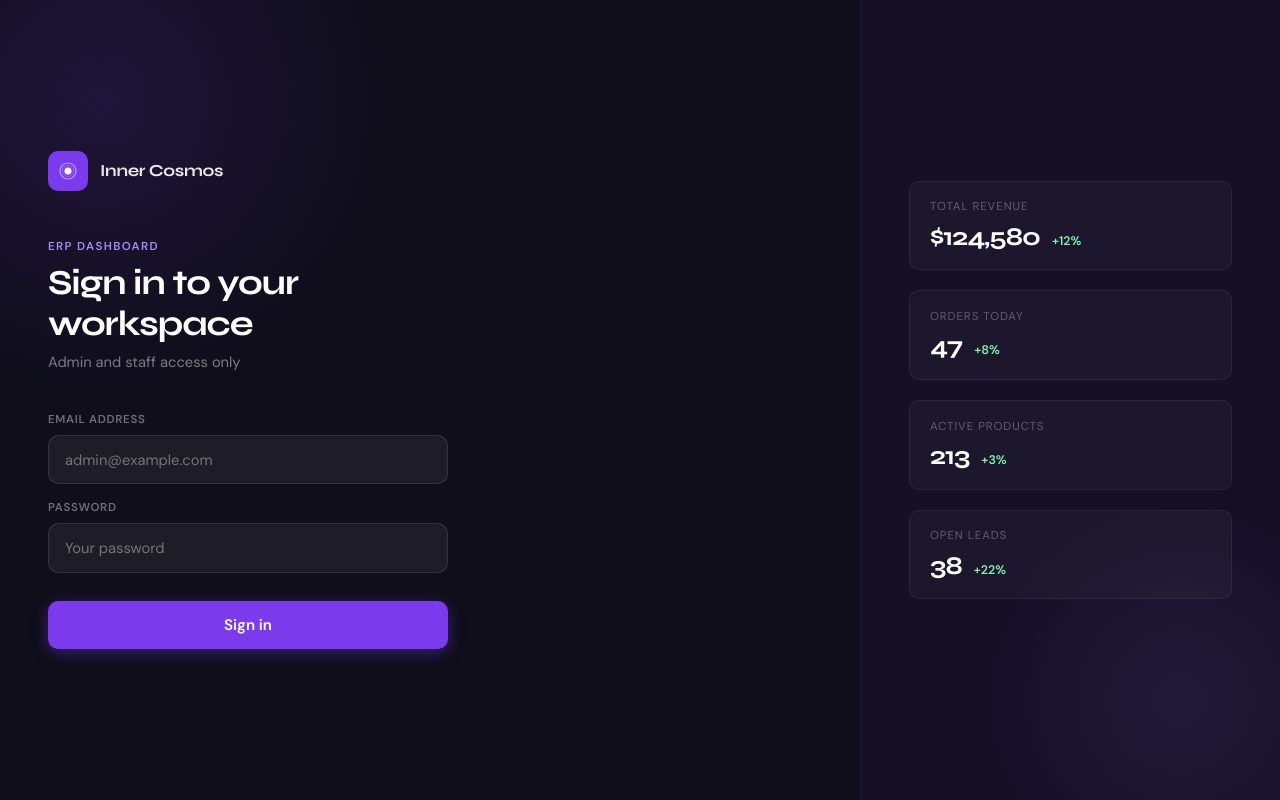
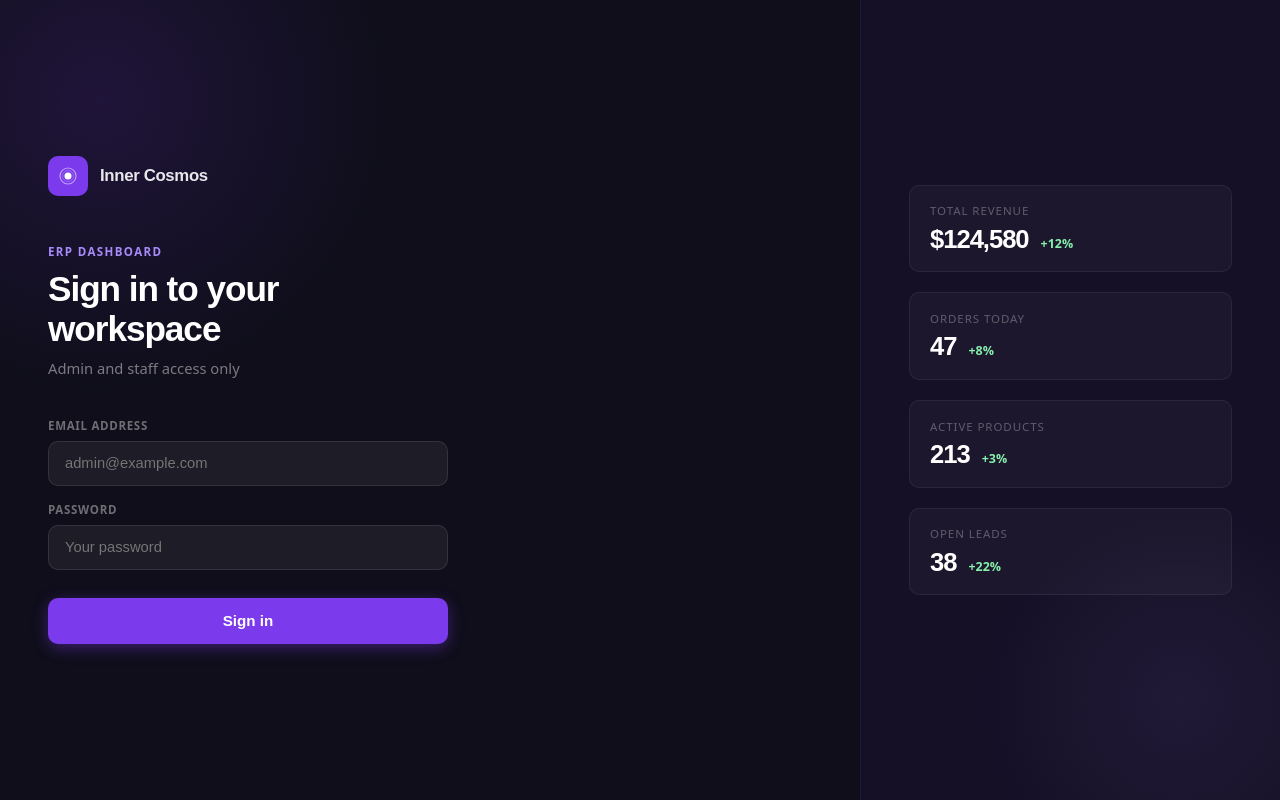
Before and after one commit to zimmar93/inner-cosmos, a Next.js app in the folder erp-frontend/: page /login in a window 1280 px wide. Built offline with nearby package versions, Linux system fonts and the light colour scheme; no server answers.

Commit message:
Remove font import from globals.css
Removed Google Fonts import from globals.css.

```diff
--- a/erp-frontend/app/globals.css
+++ b/erp-frontend/app/globals.css
@@ -1,4 +1,3 @@
-@import url('https://fonts.googleapis.com/css2?family=Syne:wght@400;500;600;700;800&family=DM+Sans:ital,opsz,wght@0,9..40,300;0,9..40,400;0,9..40,500;0,9..40,600;1,9..40,300&display=swap');
 
 * { box-sizing: border-box; margin: 0; padding: 0; }
 
```
